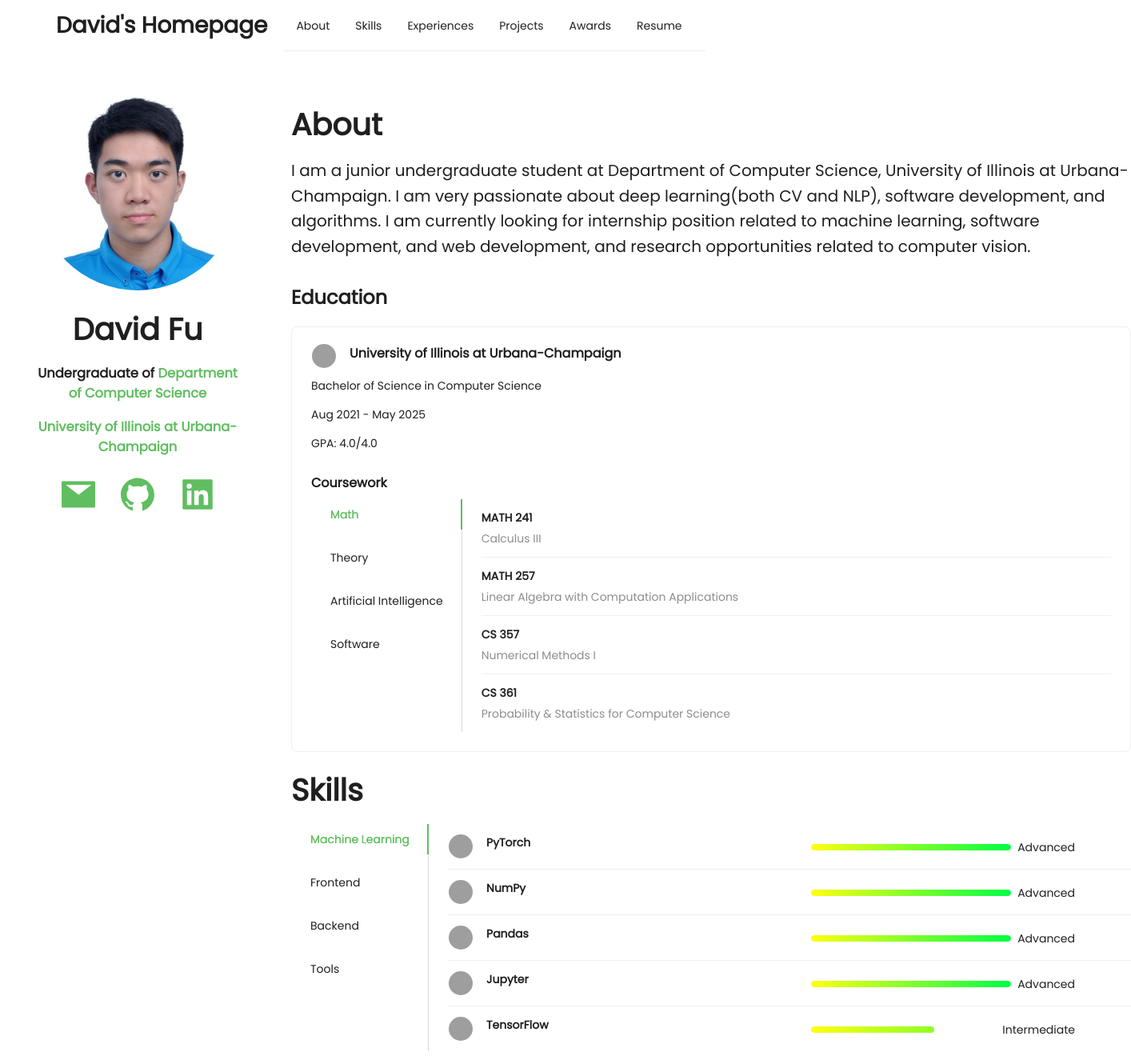
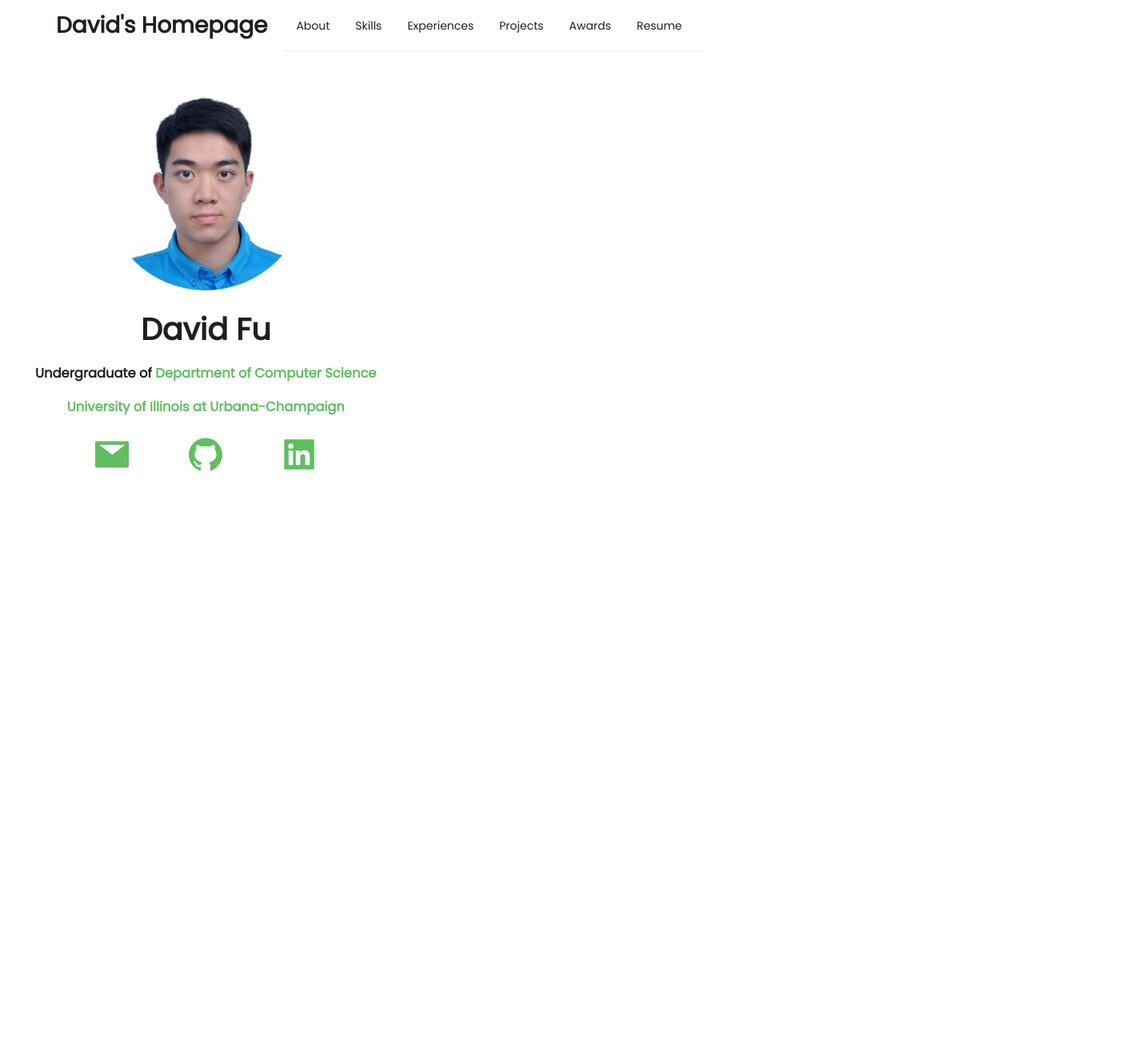
Before and after one commit to lnblanke/lnblanke.github.io, a React (Create React App) app: page / in a window 1280 px wide. Shown: the top 1330 px of the page at 80% size, 1414 px wide, since content can reach past the window. After the commit the page ends 864 px from the top, so only its background shows below. Built offline with nearby package versions, Linux system fonts and the light colour scheme; grey boxes are pictures that could not be loaded.

Commit message:
Try fixing 2

```diff
--- a/src/App.js
+++ b/src/App.js
@@ -1,10 +1,10 @@
 import React from 'react';
 import {Avatar, ConfigProvider, Flex, Layout, Menu, theme, Typography} from 'antd';
-import About from "./components/about";
-import Skills from "./components/skills";
-import Exp from "./components/exp";
-import Project from "./components/project";
-import Awards from "./components/awards";
+// import About from "./components/about";
+// import Skills from "./components/skills";
+// import Exp from "./components/exp";
+// import Project from "./components/project";
+// import Awards from "./components/awards";
 import {GithubFilled, LinkedinFilled, MailFilled} from "@ant-design/icons";
 
 const {Title, Link} = Typography
@@ -128,13 +128,13 @@ const App = () => {
                                     </Link>
                                 </Flex>
                             </div>
-                            <div style = {{margin: "20px"}}>
-                                <div ref = {refs["about"]}><About/></div>
-                                <div ref = {refs["skill"]}><Skills/></div>
-                                <div ref = {refs["exp"]}><Exp/></div>
-                                <div ref = {refs["project"]}><Project/></div>
-                                <div ref = {refs["award"]}><Awards/></div>
-                            </div>
+                            {/*<div style = {{margin: "20px"}}>*/}
+                            {/*    <div ref = {refs["about"]}><About/></div>*/}
+                            {/*    <div ref = {refs["skill"]}><Skills/></div>*/}
+                            {/*    <div ref = {refs["exp"]}><Exp/></div>*/}
+                            {/*    <div ref = {refs["project"]}><Project/></div>*/}
+                            {/*    <div ref = {refs["award"]}><Awards/></div>*/}
+                            {/*</div>*/}
                         </Flex>
                     </Content>
                 </Layout>
```
